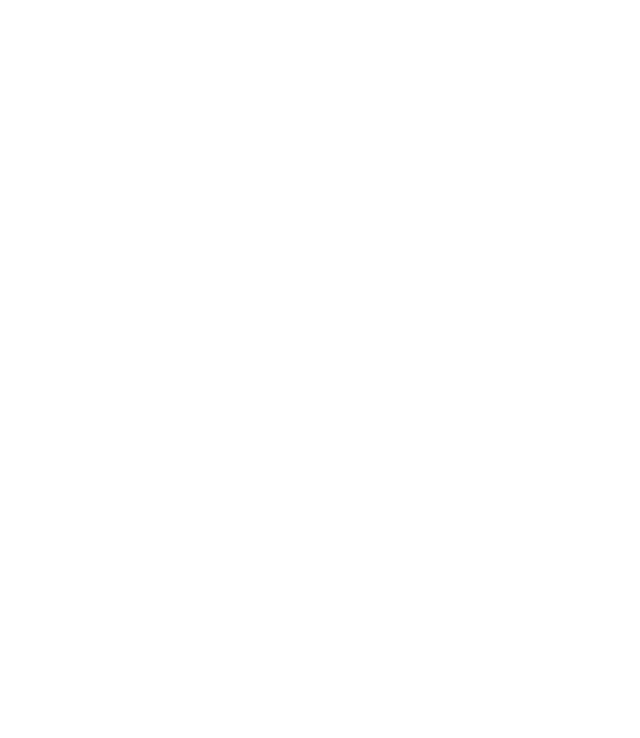
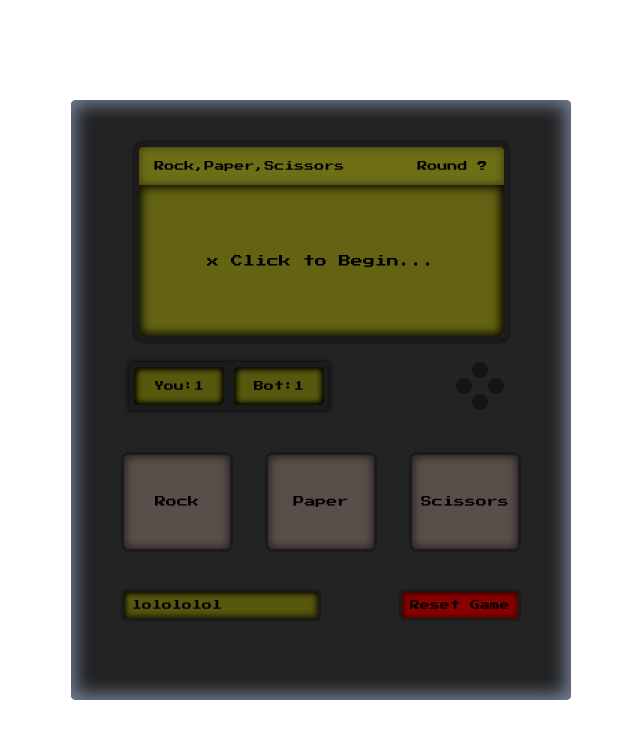
Before and after one commit to zippy0626/rock-paper-scissors, a plain HTML site: page index.html in a window 1280 px wide. Shown: the whole page, without its empty margins (319-959 px from the left). Drawn offline with Linux system fonts and the light colour scheme.

Commit message:
Completed most styling and skeleton

```diff
--- a/index.html
+++ b/index.html
@@ -4,9 +4,54 @@
     <meta charset="UTF-8">
     <meta name="viewport" content="width=device-width, initial-scale=1.0">
     <title>RockPaperScissors</title>
+    <link rel="stylesheet" href="style.css">
 </head>
 <body>
+    <div id="console">
 
+        <div id="screen">
+            <div class="total-rounds-display">
+                <p class="title">Rock,Paper,Scissors</p>
+                <p class="rounds">Round ?</p>
+            </div>
+            <div class="game-output-display">
+                <p class="output-display">x
+                    Click to Begin...
+                </p>
+            </div>
+        </div>
+
+        <div class="console-lower">
+            <div class="score-board-area">
+                <div class="score-board">
+                    <div class="human-score">You:1</div>
+                    <div class="computer-score">Bot:1</div>
+                </div>
+                <div class="four-dots">
+                    <span><div class="dot"></div></span>
+                    <span class="across">
+                        <div class="dot"></div>
+                        <div class="dot"></div>
+                    </span>
+                    <span><div class="dot"></div></span>
+                </div>
+            </div>
+
+            <div class="buttons">
+                <div class="item-btns">
+                    <div class="rock-btn button">Rock</div>
+                    <div class="paper-btn button">Paper</div>
+                    <div class="scissors-btn button">Scissors</div>
+                </div>
+                <div class="reset-game">
+                    <p class="message">lolololol</p>
+                    <p class="reset">Reset Game</p>
+                </div>
+            </div>
+        </div>
+
+    </div>
 </body>
+
 <script src="scripts.js"></script>
 </html>
--- a/style.css
+++ b/style.css
@@ -0,0 +1,227 @@
+@import url('https://fonts.googleapis.com/css2?family=Press+Start+2P&display=swap');
+
+* {
+    margin: 0;
+    padding: 0;
+    box-sizing: border-box;
+}
+
+body {
+    display: flex;
+    justify-content: center;
+    align-items: center;
+    height: 100vh;
+    font-family: "Press Start 2P", system-ui;
+    font-weight: 400;
+}
+
+#console {
+    width: 500px;
+    height: 600px;
+    margin: 1rem;
+    display: flex;
+    flex-direction: column;
+    justify-content: center;
+    align-items: center;
+    gap: 1rem;
+    flex-shrink: 0;
+    background-color: rgb(35, 35, 35    );
+    border-radius: 5px;
+    box-shadow: inset 2px 2px 20px 0 rgb(111, 125, 145),
+    inset -3px -3px 20px 0 rgb(111, 125, 145)
+}
+
+/* MAINSCREEN */
+#screen {
+    width: 375px;
+    height: 200px;
+    box-shadow: 0px 0px 3px;
+    background-color: #787806;
+    border: 5px solid rgb(27, 27, 27);
+    border-radius: 10px;
+    flex-shrink: 0;
+    display: flex;
+    flex-direction: column;
+    overflow: hidden;
+    user-select: none;
+}
+
+.total-rounds-display, .game-output-display {
+    display: flex;
+    justify-content: center;
+    align-items: center;
+}
+
+    /* Rounds Display */
+.total-rounds-display {
+    height: 3rem;
+    background-color: #6e6e17;
+    display: flex;
+    justify-content: center;
+    align-items: center;
+    box-shadow: inset 0px 0px 10px 0 rgba(0, 0, 0, .5)
+}
+
+.total-rounds-display p {
+    font-size: 10px;
+    margin: 0 1rem 0 1rem;
+}
+
+.total-rounds-display .rounds {
+    margin-left: auto;
+}
+
+    /* Game output */
+.game-output-display {
+    flex-direction: column;
+    justify-content: center;
+    font-size: 12px;
+    gap: 4px;
+    height: 100%;
+    background-color: #636313;
+    box-shadow: inset 3px 3px 10px 0 rgba(0,0,0,.8),
+                inset -4px -4px 10px 0 rgba(0,0,0,.8);
+}
+
+/* LOWER AREA */
+.console-lower {
+    width: 400px;
+    height: 300px;
+    display: flex;
+    flex-direction: column;
+}
+
+/* Scoreboard Area */
+.score-board-area {
+    height: 3.5rem;
+    display: flex;
+    align-items: center;
+    margin-left: .5rem;
+    margin-bottom: 2rem;
+    user-select: none;
+}
+
+    /* Scoreboard */
+.score-board {
+    height: 3rem;
+    width: 200px;
+    display: flex;
+    padding: .3rem;
+    gap: .6rem;
+    background-color: rgb(27, 27, 27);
+    box-shadow: 0px 0px 5px;
+}
+
+.human-score {
+    width: 50%;
+}
+
+.computer-score {
+    width: 50%;
+}
+
+.human-score, .computer-score {
+    display: flex;
+    align-items: center;
+    justify-content: center;
+    padding: 8px;
+    font-size: 10px;
+    background-color: #57570d;
+    border-radius: 4px;
+    box-shadow: inset 3px 3px 5px 0 rgba(0, 0, 0, 0.9), inset -3px -3px 5px 0 rgba(0,0,0, 0.9);
+}
+
+.four-dots {
+    width: 50px;
+    height: 50px;
+    margin-left: auto;
+    margin-right: 1rem;
+    display: flex;
+    flex-direction: column;
+    justify-content: center;
+    align-items: center;
+}
+
+.dot {
+    height: 16px;
+    width: 16px;
+    background-color: rgba(0, 0, 0, 0.397);
+    border-radius: 100%;
+}
+
+.across {
+    display: flex;
+    gap: 16px;
+}
+
+/* ALLBUTTONS */
+.buttons {
+    display: flex;
+    flex-direction: column;
+    justify-content: center;
+    align-items: center;
+    height: 175px;
+}
+
+    /* Main buttons */
+.item-btns {
+    height: 150px;
+    width: 100%;
+    margin-bottom: auto;
+    display: flex;
+    justify-content: center;
+    align-items: center;
+    gap: 2rem;
+}
+
+.button {
+    height: 100px;
+    width: 120px;
+    background-color: rgb(89, 78, 74);
+    border: 3px rgb(27,27,27) solid;
+    box-shadow: 0px 0px 6px;
+    border-radius: .5rem;
+    display: flex;
+    justify-content: center;
+    align-items: center;
+    font-size: 11px;
+    user-select: none;
+    cursor: pointer;
+    box-shadow: inset 2px 2px 10px 0 rgba(0, 0, 0, 0.4), inset -2px -2px 10px 0 rgba(0,0,0, 0.4);
+}
+
+.reset-game {
+    height: 2.5rem;
+    width: 100%;
+    display: flex;
+    align-items: center;
+    margin-top: 2rem;
+}
+
+.message {
+    width: 200px;
+    background-color: #57570d;
+    border: 3px solid rgb(27, 27, 27);
+    border-radius: 4px;
+    box-shadow: 0px 0px 3px;
+    user-select: none;
+    box-shadow: inset 2px 2px 5px 0 rgba(0, 0, 0, 0.9),
+    inset -3px -3px 5px 0 rgba(0, 0, 0, .5)
+}
+
+.reset-game p {
+    font-size: 10px;
+    padding: 8px;
+}
+
+.reset {
+    margin-left: auto;
+    background-color: darkred;
+    border-radius: 5px;
+    box-shadow: 0px 0px 3px;
+    border: 3px solid rgb(27, 27, 27);
+    user-select: none;
+    cursor: pointer;
+    box-shadow: inset 2px 2px 5px 0 rgba(0, 0, 0, 0.6),
+    inset -3px -3px 5px 0 rgba(0, 0, 0, .3)
+}
```
